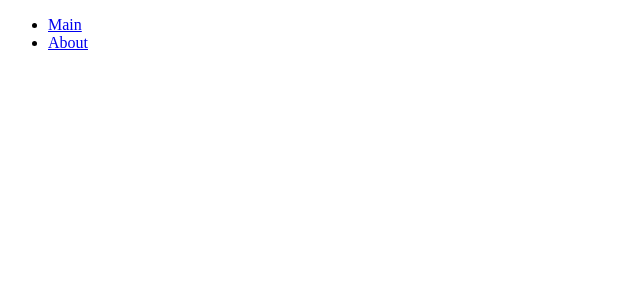
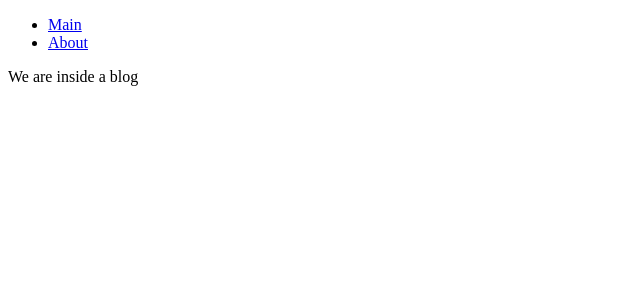
Before and after one commit to Alzubair98/portfolio, a Nuxt app: page /blog/1 in a window 1280 px wide. Before the commit this address had no page. Shown: the top 300 px of the page, without its empty margins (0-640 px from the left). Built offline with nearby package versions, Linux system fonts and the light colour scheme.

Commit message:
add dynamic route

```diff
--- /dev/null
+++ b/app/pages/blog/[slug].vue
@@ -0,0 +1,3 @@
+<template>
+  <div>We are inside a blog</div>
+</template>
--- /dev/null
+++ b/app/pages/blog/index.vue
@@ -0,0 +1,3 @@
+<template>
+  <div>All blogs</div>
+</template>
```
